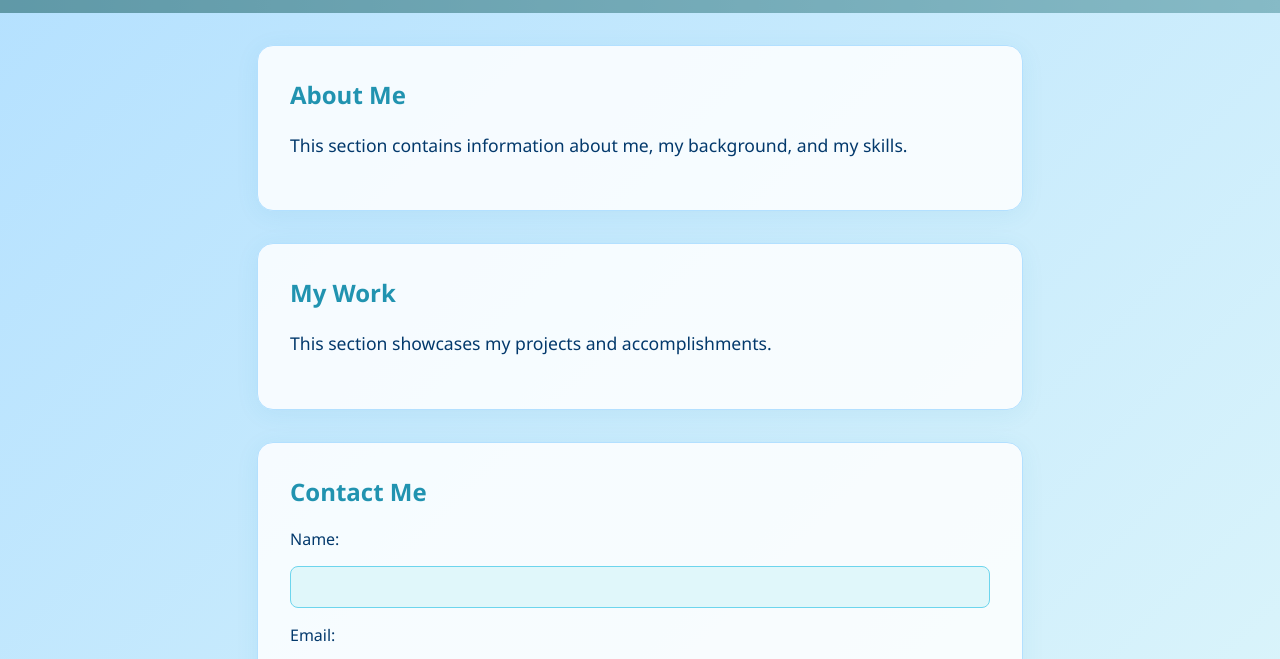
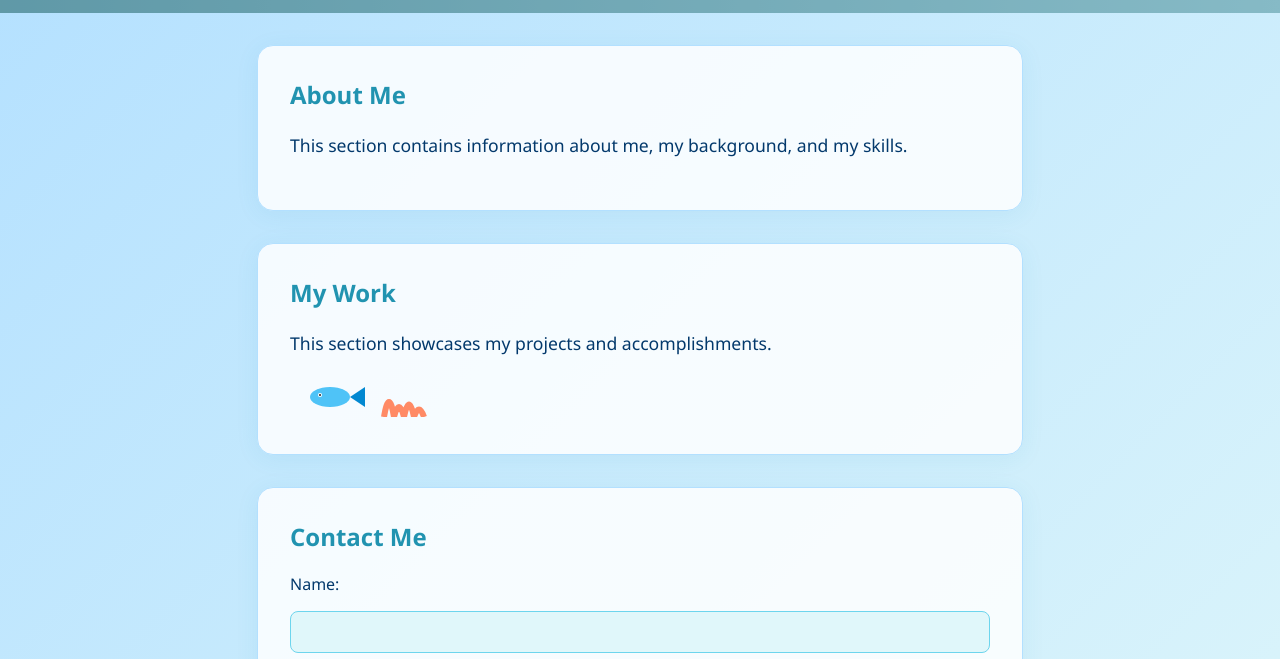
Before and after one commit to ainunq/ainunq.github.io, a plain HTML site: page index.html in a window 1280 px wide. Shown: the part 120-779 px from the top of the page. Drawn offline with Linux system fonts and the light colour scheme; grey boxes are pictures that could not be loaded.

Commit message:
hgjjsjsj

```diff
--- a/index.html
+++ b/index.html
@@ -26,6 +26,19 @@
     <section id="portfolio">
         <h2>My Work</h2>
         <p>This section showcases my projects and accomplishments.</p>
+        <div class="ocean-objects">
+            <!-- SVG Ikan -->
+            <svg width="80" height="40" viewBox="0 0 80 40" fill="none">
+                <ellipse cx="40" cy="20" rx="20" ry="10" fill="#4fc3f7"/>
+                <polygon points="60,20 75,10 75,30" fill="#0288d1"/>
+                <circle cx="30" cy="18" r="2" fill="#fff"/>
+                <circle cx="30" cy="18" r="1" fill="#222"/>
+            </svg>
+            <!-- SVG Karang -->
+            <svg width="60" height="40" viewBox="0 0 60 40" fill="none">
+                <path d="M10,40 Q15,10 20,40 Q25,20 30,40 Q35,15 40,40 Q45,25 50,40" stroke="#ff8a65" stroke-width="6" fill="none"/>
+            </svg>
+        </div>
     </section>
 
     <section id="contact">
```
